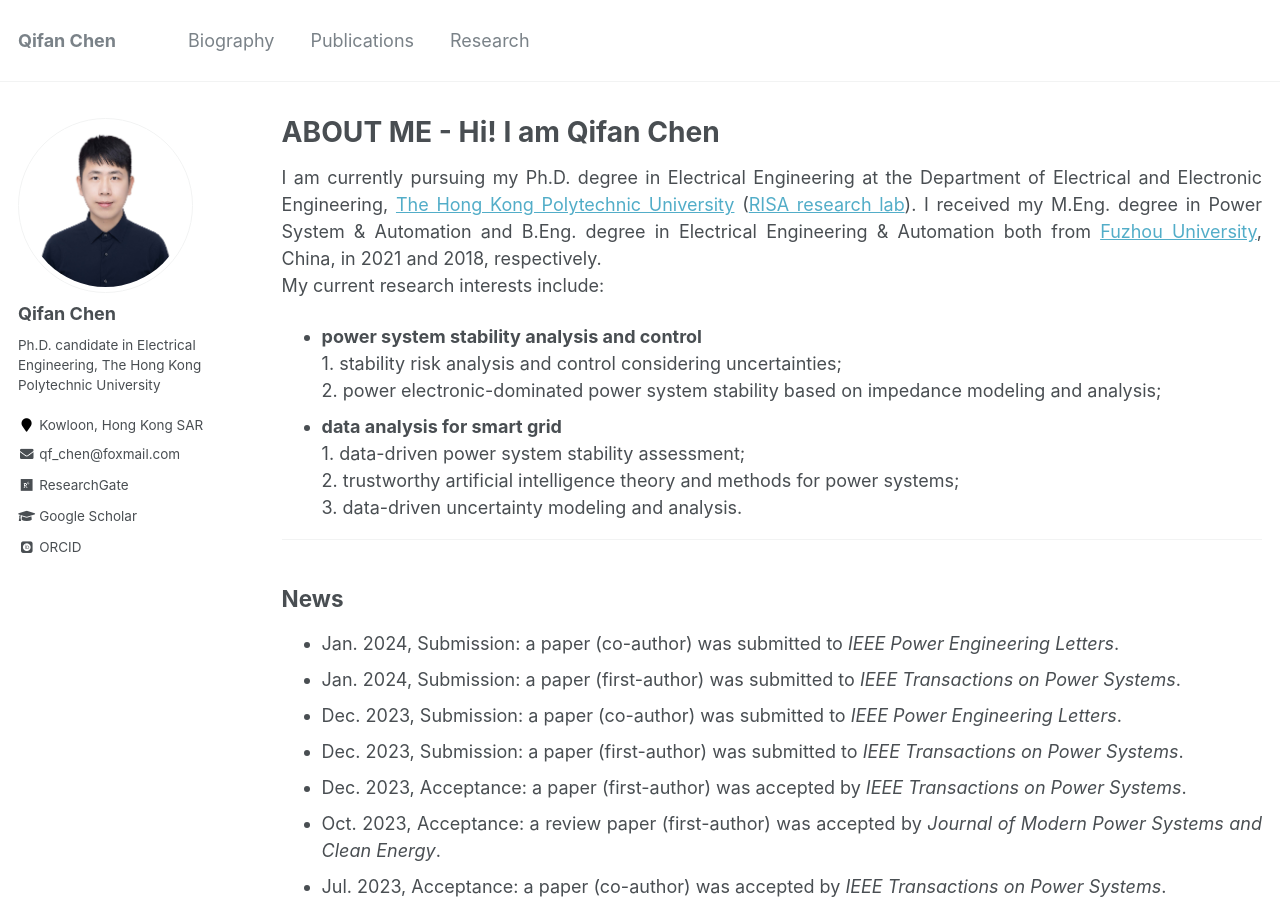
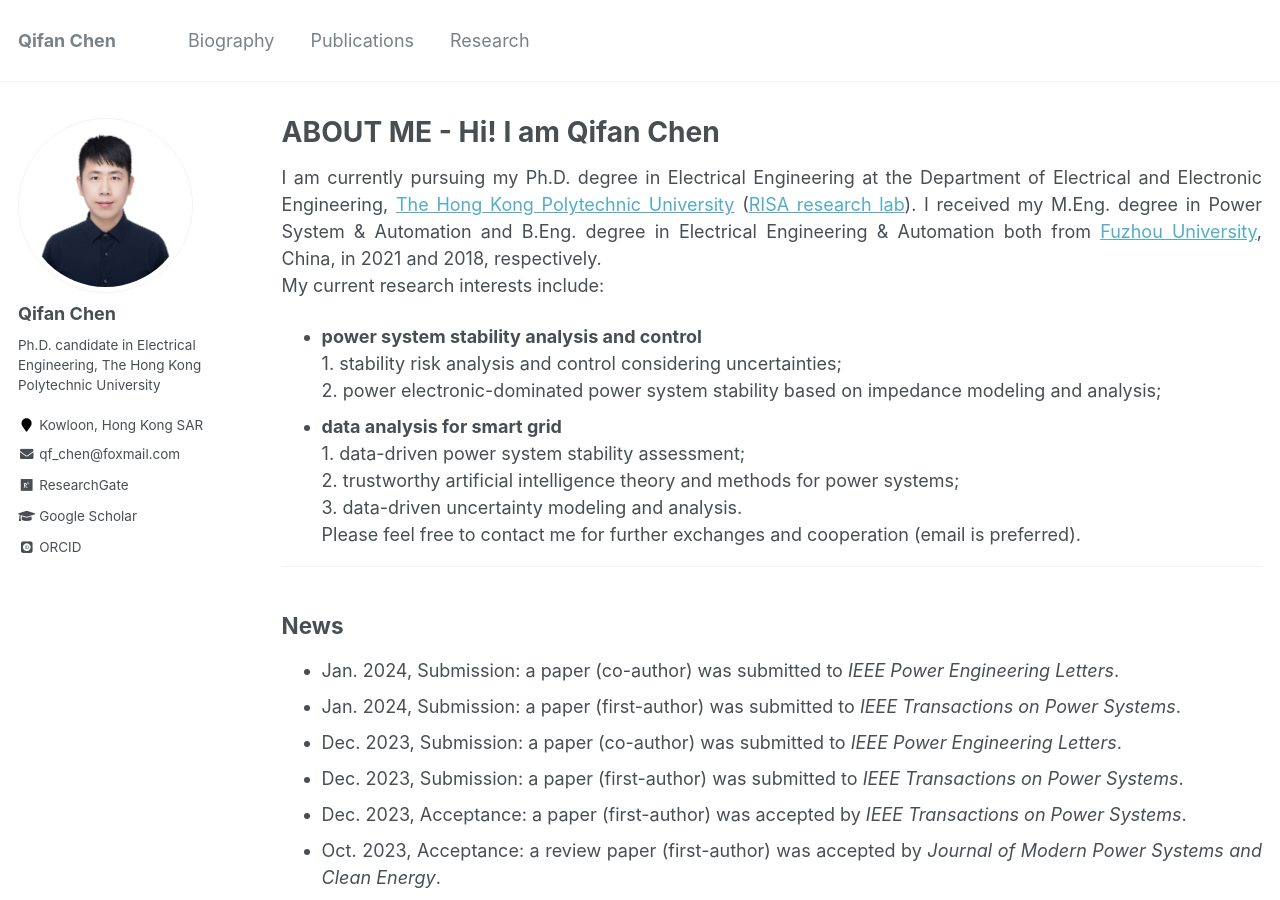
Before and after one commit to ChQf/ChQf.github.io, a Jekyll site: the page built from _pages/about.md, in a window 1280 px wide and 900 px high. Built offline with Jekyll 4.4.1, drawn with Linux system fonts in a browser that asks for light colours; some web fonts are replaced.

Commit message:
Update about.md

```diff
--- a/_pages/about.md
+++ b/_pages/about.md
@@ -19,6 +19,7 @@ I received my M.Eng. degree in Power System & Automation and B.Eng. degree in El
 <br>1. data-driven power system stability assessment;
 <br>2. trustworthy artificial intelligence theory and methods for power systems;
 <br>3. data-driven uncertainty modeling and analysis.
+<br>Please feel free to contact me for further exchanges and cooperation (email is preferred).
 {: .text-justify}
 ---
 
```
